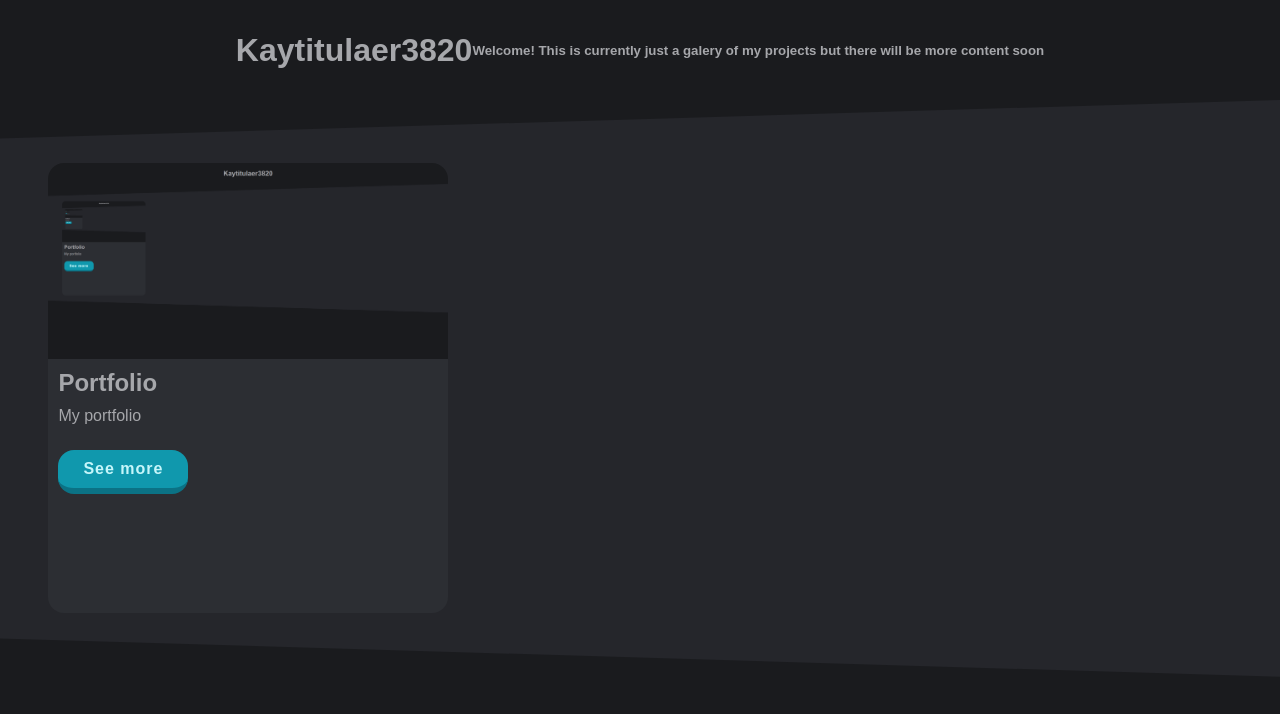
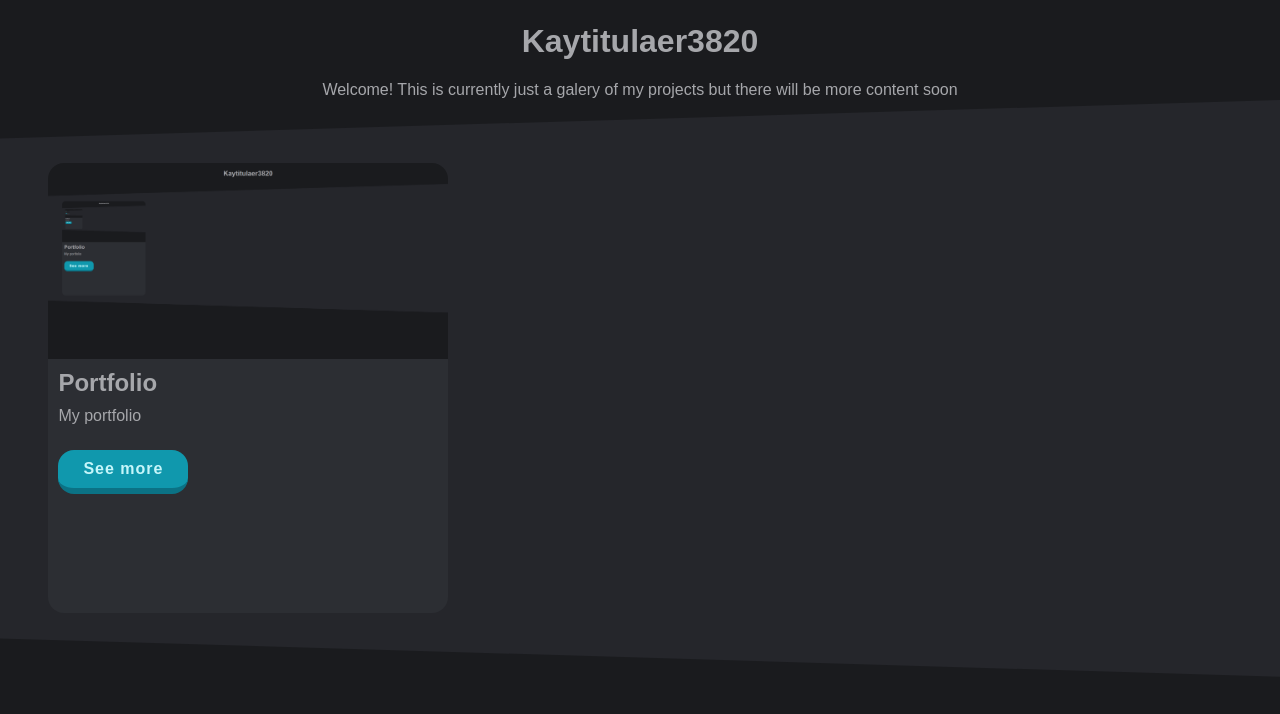
Before and after one commit to phant0m2290/phant0m2290.github.io, a plain HTML site: page index.html in a window 1280 px wide. Drawn offline with nearby package versions, Linux system fonts and the light colour scheme.

Commit message:
fixed title comment

```diff
--- a/css/index.css
+++ b/css/index.css
@@ -28,6 +28,7 @@ body {
 .title {
     display: flex;
     height: 100px;
+    flex-direction: column;
     justify-content: center;
     align-items: center;
 }
--- a/index.html
+++ b/index.html
@@ -35,7 +35,7 @@
     <!--Title-->
     <div class="title">
         <h1>Kaytitulaer3820</h1>
-        <h5>Welcome! This is currently just a galery of my projects but there will be more content soon</h5>
+        Welcome! This is currently just a galery of my projects but there will be more content soon
     </div>
 
     <div id="projects" class="projects"></div>
```
